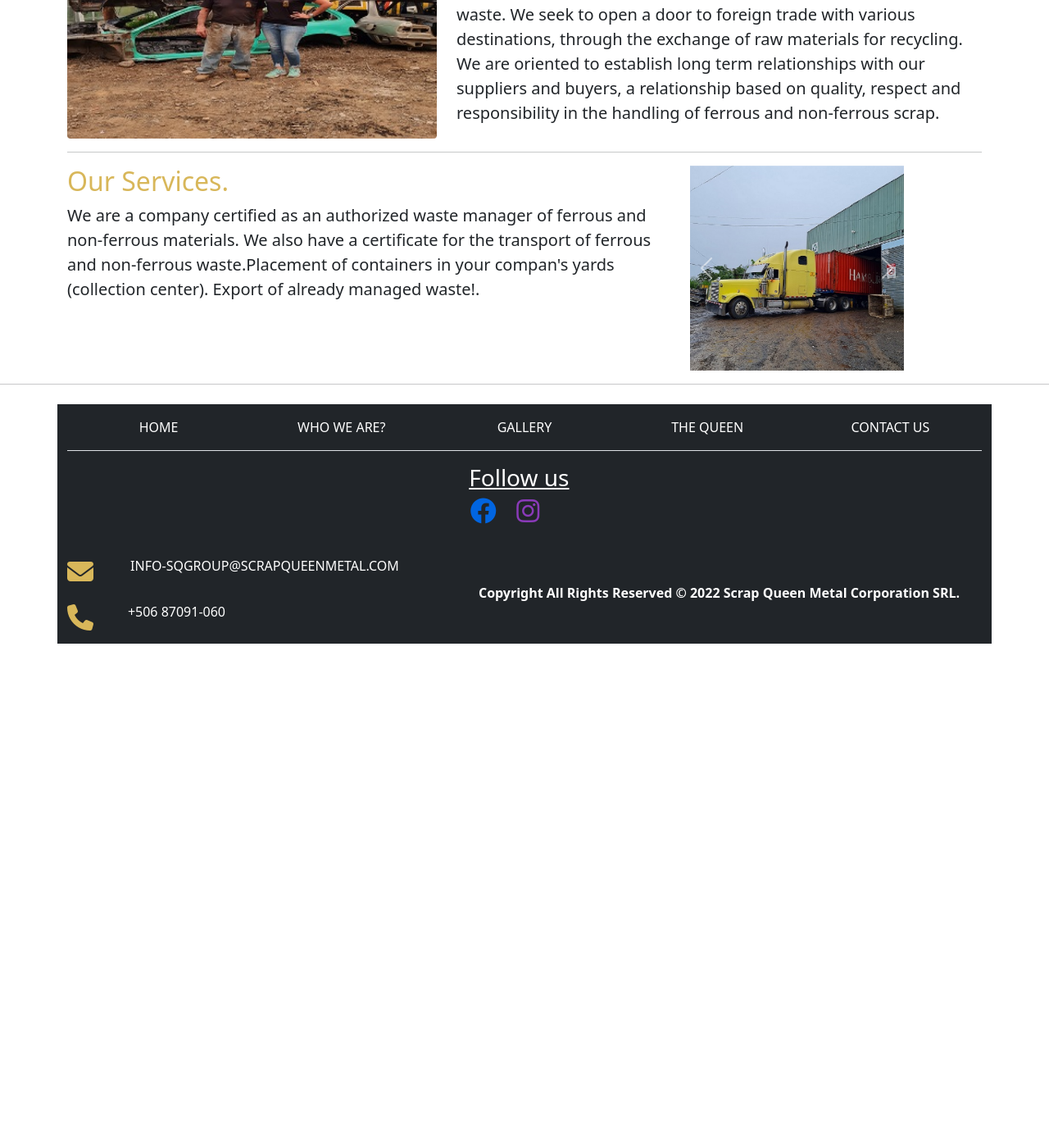
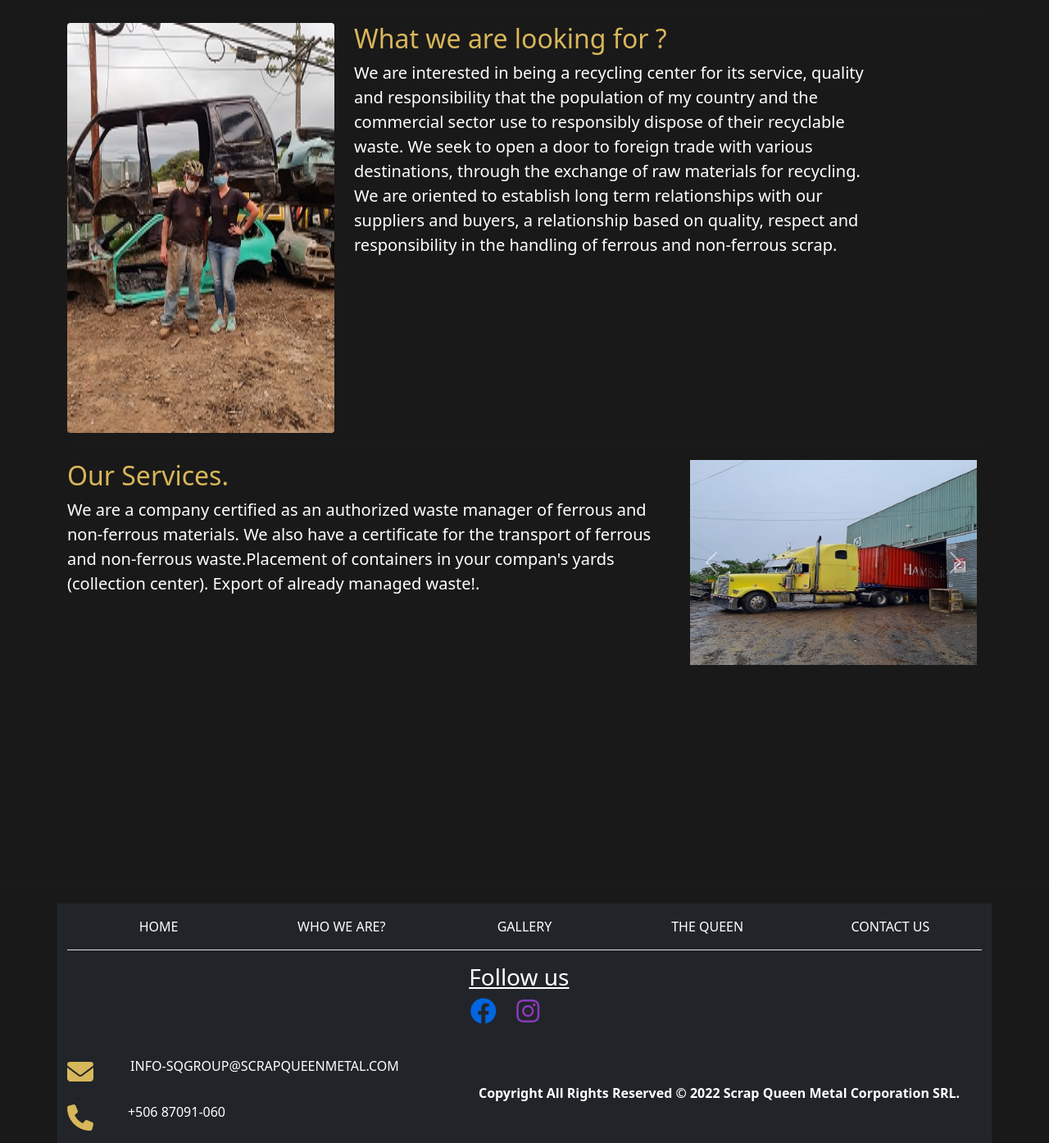
Before and after one commit to blakygarcia/SQMetal, a PHP site: page /Who.php in a window 1280 px wide. Shown: the part 598-1992 px from the top of the page at 82% size. Before the commit the page ends 1383 px from the top, so only its background shows below. Run offline with PHP 8.4, Linux system fonts and the light colour scheme; some libraries are stand-ins or nearby versions.

Commit message:
changes
the process

```diff
--- a/PagSQMetal/Who.php
+++ b/PagSQMetal/Who.php
@@ -13,7 +13,7 @@
     <link href="https://cdn.jsdelivr.net/npm/bootstrap@5.1.3/dist/css/bootstrap.min.css" rel="stylesheet" integrity="sha384-1BmE4kWBq78iYhFldvKuhfTAU6auU8tT94WrHftjDbrCEXSU1oBoqyl2QvZ6jIW3" crossorigin="anonymous">
     <link rel="stylesheet" href="https://cdnjs.cloudflare.com/ajax/libs/font-awesome/6.1.1/css/all.min.css">
     <link href="https://unpkg.com/aos@2.3.1/dist/aos.css" rel="stylesheet"> <!-- This is a library for animation on scroll -->
-    <link rel="stylesheet" href="css/home.css">
+    <link rel="stylesheet" href="css/whoWeAre.css">
     <link rel="stylesheet" href="css/nav.css">
     <link rel="stylesheet" href="css/footer.css">
     <link rel="stylesheet" href="css/modals.css">
@@ -51,10 +51,10 @@
 
             <div class="row featurette row1"  data-aos="fade-up">
                 <div class="col-md-7">
-                    <h2 class="featurette-heading">About us.</h2>
-                    <p class="lead">Scrap Queen Metal Corporation is a 100% Costa Rican environmental management company, we take care of providing environmental solutions to your company, our operations are based on: Recovery and transportation of recoverable, non-recoverable, dangerous and special waste.</p>
+                    <h2 class="featurette-heading ">About us.</h2>
+                    <p class="lead text-white">Scrap Queen Metal Corporation is a 100% Costa Rican environmental management company, we take care of providing environmental solutions to your company, our operations are based on: Recovery and transportation of recoverable, non-recoverable, dangerous and special waste.</p>
                 </div>
-                <div class="col-md-5">
+                <div class="col-md-5" id="lo">
                     <img src="images/welding.jpg" alt="" id="homeImagesSQMetal" class="imgHomeBody01 rounded">
                 </div>
             </div>
@@ -64,9 +64,9 @@
             <div class="row featurette" data-aos="fade-right"  data-aos-easing="ease-in-sine">
                 <div class="col-md-7 order-md-2">
                     <h2 class="featurette-heading secondTitle">What we are looking for ? </h2>
-                    <p class="lead">We are interested in being a recycling center for its service, quality and responsibility that the population of my country and the commercial sector use to responsibly dispose of their recyclable waste. We seek to open a door to foreign trade with various destinations, through the exchange of raw materials for recycling. We are oriented to establish long term relationships with our suppliers and buyers, a relationship based on quality, respect and responsibility in the handling of ferrous and non-ferrous scrap.</p>
+                    <p class="lead text-white">We are interested in being a recycling center for its service, quality and responsibility that the population of my country and the commercial sector use to responsibly dispose of their recyclable waste. We seek to open a door to foreign trade with various destinations, through the exchange of raw materials for recycling. We are oriented to establish long term relationships with our suppliers and buyers, a relationship based on quality, respect and responsibility in the handling of ferrous and non-ferrous scrap.</p>
                 </div>
-            <div class="col-md-5 order-md-1">
+            <div class="col-md-5 order-md-1" id="lo">
             <img src="images/peopleSQ.jpg" alt="" id="homeImagesSQMetal"  class="imgHomeBody02 rounded">
 
             </div>
@@ -77,7 +77,7 @@
             <div class="row featurette row1">
                 <div class="col-md-8 ">
                     <h2 class="featurette-heading ">Our Services. <span class="text-muted"></span></h2>
-                    <p class="lead ">We are a company certified as an authorized waste manager of ferrous and non-ferrous materials. We also have a certificate for the transport of ferrous and non-ferrous waste.Placement of containers in your compan's yards (collection center). Export of already managed waste!.</p>
+                    <p class="lead text-white ">We are a company certified as an authorized waste manager of ferrous and non-ferrous materials. We also have a certificate for the transport of ferrous and non-ferrous waste.Placement of containers in your compan's yards (collection center). Export of already managed waste!.</p>
                 </div>
                 <div class="col-md-3">
                     <div class="j">
--- a/PagSQMetal/css/whoWeAre.css
+++ b/PagSQMetal/css/whoWeAre.css
@@ -1,34 +1,24 @@
-@import url('https://fonts.googleapis.com/css?family=Poppins:200,300,400,500,600,700,800,900&display=swap');
 .containerImg{
     position: relative;
     z-index: -1;
 }
-#facebook-icon{
-    color: #3b5998;
-}
-#instagram-icon{
-    color:   #d62976;
-}
-#twitter-icon{
-    color: #1DA1F2;
+
+.crownIconImage{
+    background-image: url("../images/home/crownIcon.png");
+    height: 32px;
+    width: 32px;
 }
 
-#copyright, .otherPages{
-    color: #fff;
+
+#nav{
+    background-color: black;
+    font-size:18px;
 }
-
 body{
     background-color: rgb(26, 25, 25);
 }
-.content{
-    width: 350px;
-    height: 250px;
-}
-
-.container.marketing{
-
-    background: #0c0c0cf5;
-
+.fa-2x{
+    color: #d8b75a;
 }
 .phone-number, .email-infomation{
     display: flex;
@@ -37,21 +27,40 @@ body{
     margin-left: 10%;
 }
 
-.fa-2x{
-    color: #d8b75a;
-}
 
 .row1 div h2, .secondTitle, .thirdTitle{
     color: #d8b75a;
 }
 
-#carrusel-img-logo{
-    height: 50%;
+header img{
     width: 100%;
 }
-#myCarousel{
-    margin-top: 4%;
+#lo{
+    width: 350px;
+    height: 500px;
+
 }
+
+.j{
+    width: 350px;
+    height: 500px;
+
+}
+
+
+#changesnavbarScrapHome{
+
+    width: 100%;
+}
+
+#buttonMore{
+    margin-left: 30%;
+    margin-bottom: 50px;
+}
+
+
+
+
 
 #homeImagesSQMetal{
     width: 100%;
```
Also changed, not shown: other parts of PagSQMetal/css/whoWeAre.css (+41 -2 lines), PagSQMetal/css/who.css (+0 -9 lines).
